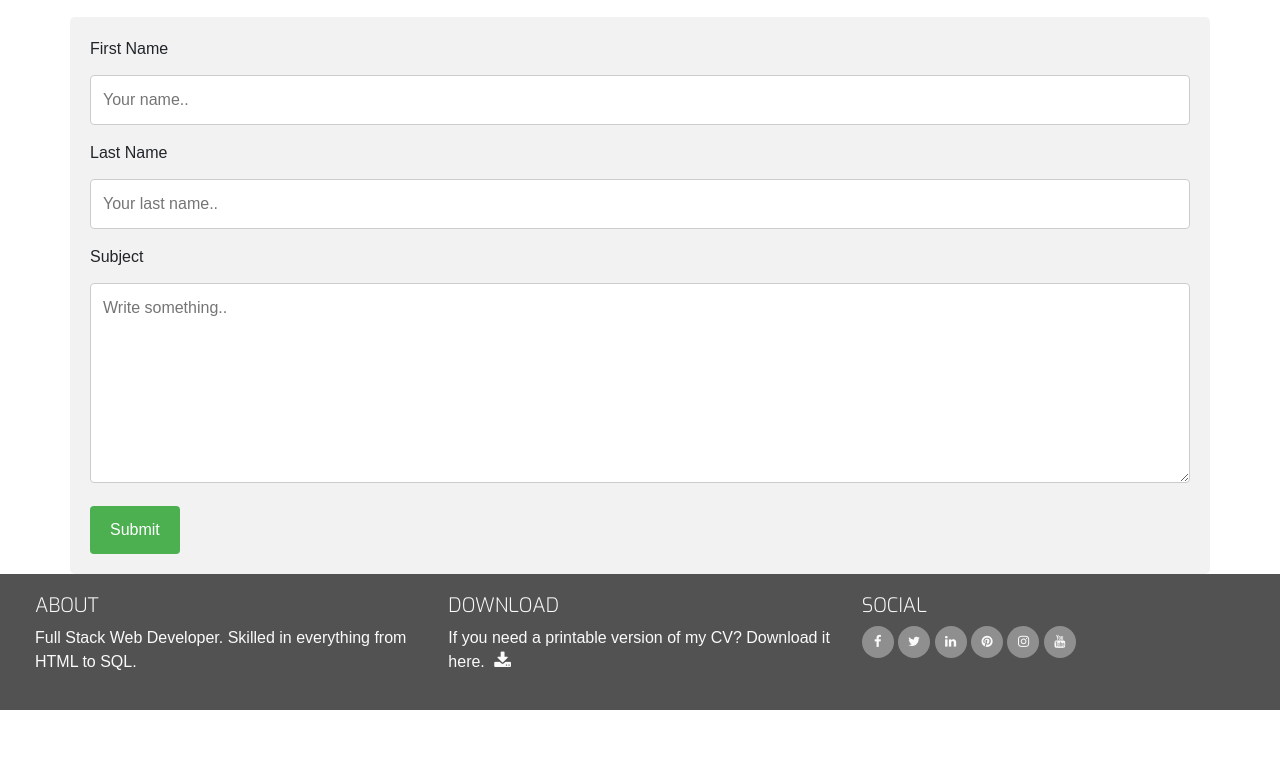
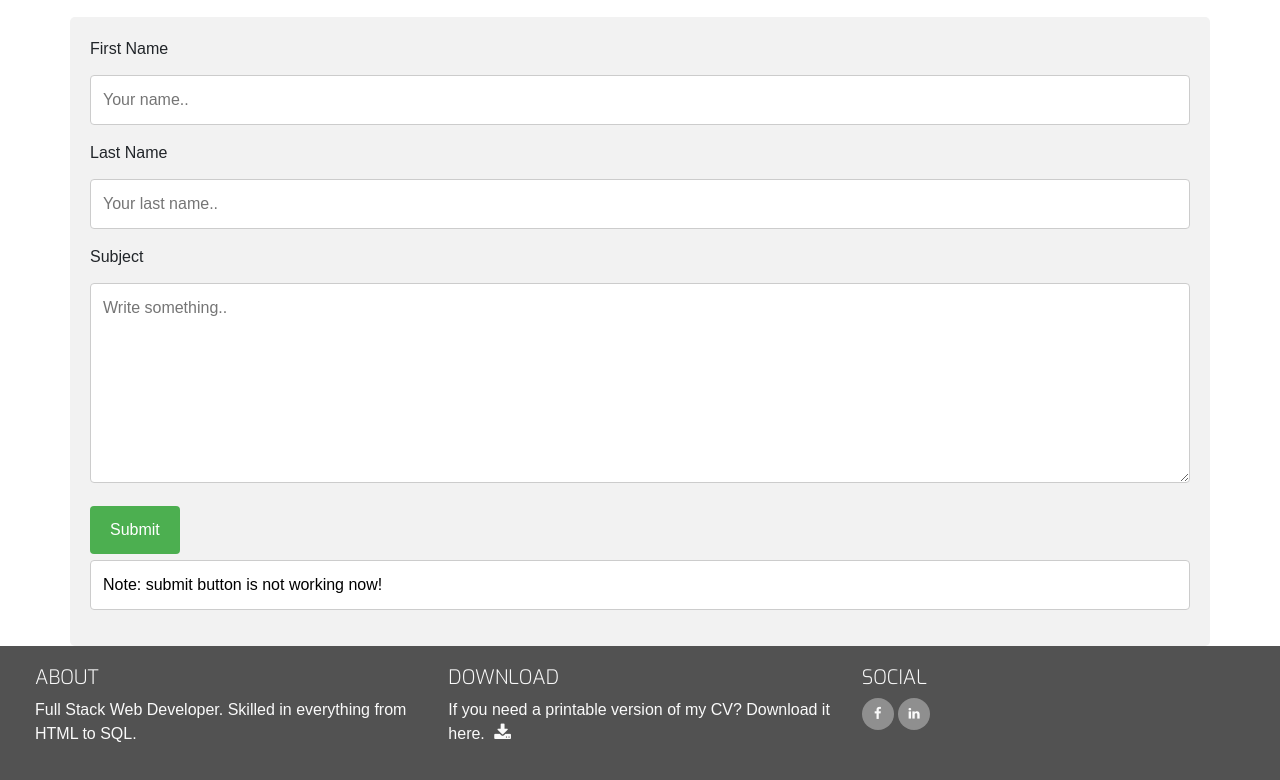
Before and after one commit to asifdanishyar/Personal-Portfolio, a plain HTML site: page contact.html in a window 1280 px wide. Shown: the part 422-1202 px from the top of the page. Before the commit the page ends 1132 px from the top, so only its background shows below. Drawn offline with nearby package versions, Linux system fonts and the light colour scheme.

Commit message:
Update contact.html

```diff
--- a/contact.html
+++ b/contact.html
@@ -62,6 +62,7 @@
                         <textarea id="subject" name="subject" placeholder="Write something.." style="height:200px"></textarea>
 
                         <input type="submit" value="Submit">
+                        <input type="text" value="Note: submit button is not working now!">
                     </form>
                     </div>
 
@@ -96,36 +97,14 @@
                             <span class="sr-only">Facebook</span>
                         </a>
                     </li>
-                    <li class="list-inline-item">
-                        <a target="_blank" href="#">
-                            <i class="fa fa-twitter" aria-hidden="true"></i>
-                            <span class="sr-only">Twitter</span>
-                        </a>
-                    </li>
+
                     <li class="list-inline-item">
                         <a target="_blank" href="https://www.linkedin.com/in/asif-danishyar-6026a7177/">
                             <i class="fa fa-linkedin" aria-hidden="true"></i>
                             <span class="sr-only">LinkedIn</span>
                         </a>
                     </li>
-                    <li class="list-inline-item">
-                        <a target="_blank" href="#">
-                            <i class="fa fa-pinterest" aria-hidden="true"></i>
-                            <span class="sr-only">Pinterest</span>
-                        </a>
-                    </li>
-                    <li class="list-inline-item">
-                        <a target="_blank" href="#">
-                            <i class="fa fa-instagram" aria-hidden="true"></i>
-                            <span class="sr-only">Instagram</span>
-                        </a>
-                    </li>
-                    <li class="list-inline-item">
-                        <a target="_blank" href="#">
-                            <i class="fa fa-youtube" aria-hidden="true"></i>
-                            <span class="sr-only">YouTube</span>
-                        </a>
-                    </li>
+
                 </ul>
             </div>
         </div>
```
